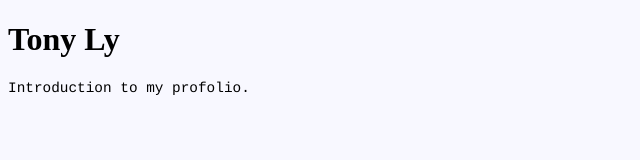
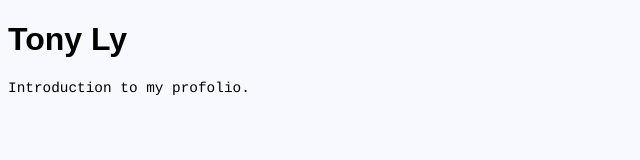
Before and after one commit to lytony89/lytony89.github.io, a plain HTML site: page index.html in a window 1280 px wide. Shown: the full height of the page, 0-640 px from the left. Drawn offline with Linux system fonts and the light colour scheme.

Commit message:
Update index.html

```diff
--- a/index.html
+++ b/index.html
@@ -4,6 +4,7 @@
   <title>Tony Ly</title>
 </head>
 <style>
+  h1    {font-family:fantasy;}
   body	{background-color:ghostwhite}
   p     {font-family:courier;
         font-size:90%;}
```
